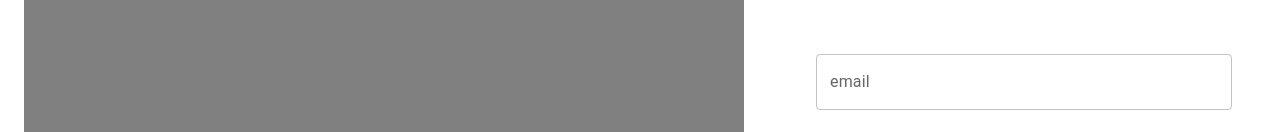
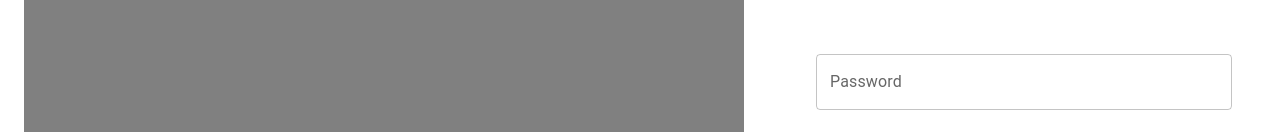
Before and after one commit to RickBm400/next-people-dictionary, a Next.js app: page /login in a window 1280 px wide. Shown: the part 227-359 px from the top of the page. Built offline with nearby package versions, Linux system fonts and the light colour scheme.

Commit message:
feat: reformat login credentials

```diff
--- a/app/_globalComponents/textField.tsx
+++ b/app/_globalComponents/textField.tsx
@@ -13,6 +13,7 @@ interface props {
   value: string;
   label: String;
   type: string;
+  name: string;
   handler: any;
   variant?: "standard" | "outlined" | "filled";
 }
@@ -39,8 +40,7 @@ function eyeButton(
             onMouseDown={handleMouseDownPassword}
             aria-label="toggle password visibility"
             edge="end"
-            onClick={handler}
-          >
+            onClick={handler}>
             {iconSwitch ? <Visibility /> : <VisibilityOff />}
           </IconButton>
         </InputAdornment>
@@ -56,6 +56,7 @@ function eyeButton(
 export default function TextFieldComp({
   value,
   label,
+  name,
   type = "text",
   handler,
   variant = "outlined",
@@ -71,13 +72,13 @@ export default function TextFieldComp({
         label={`${label}`}
         variant={`${variant}`}
         value={value}
+        name={name}
         onChange={handler}
         InputProps={{
           endAdornment: eyeButton(type, passwordEye, () =>
             setPasswordEye((val) => !val)
           ),
-        }}
-      ></TextField>
+        }}></TextField>
     </FormControl>
   );
 }
--- a/app/login/page.tsx
+++ b/app/login/page.tsx
@@ -6,15 +6,38 @@ import TexFieldComps from "@/_globalComponents/textField";
 import "./login.sass";
 
 export default function Login() {
-  const [email, setEmail] = useState("");
-  const [password, setPassword] = useState("");
+  interface typenvalue {
+    type: string;
+    value: string;
+  }
+  const [loginCredentials, setLoginCredentials] = useState<
+    Record<string, typenvalue>
+  >({
+    email: {
+      type: "email",
+      value: "",
+    },
+    password: {
+      type: "password",
+      value: "",
+    },
+  });
 
-  const handleEmail = (event: React.ChangeEvent<HTMLInputElement>) => {
-    setEmail(event.target.value);
-  };
+  function getArrayOfCredentials(array: object): Array<string> {
+    return Object.keys(array);
+  }
 
-  const handlePassword = (event: React.ChangeEvent<HTMLInputElement>) => {
-    setPassword(event.target.value);
+  const loginCredentialHandler = (
+    event: React.ChangeEvent<HTMLInputElement>
+  ) => {
+    const { name, value } = event.target;
+    setLoginCredentials((prevCredentials) => ({
+      ...prevCredentials,
+      [name]: {
+        ...prevCredentials[name],
+        value: value,
+      },
+    }));
   };
 
   async function _login() {
@@ -31,8 +54,7 @@ export default function Login() {
           <div className="login__info-background-title">
             <h1
               className={`${michroma.className}`}
-              style={{ fontWeight: "700" }}
-            >
+              style={{ fontWeight: "700" }}>
               Login
             </h1>
             <div className="corner-1"></div>
@@ -49,28 +71,22 @@ export default function Login() {
                 autoComplete="off"
                 item
                 xs={12}
-                className="space-y-6"
-              >
-                <TexFieldComps
-                  value={email}
-                  label="email"
-                  type="email"
-                  handler={handleEmail}
-                ></TexFieldComps>
-                <TexFieldComps
-                  value={password}
-                  label="Password"
-                  type="password"
-                  handler={handlePassword}
-                ></TexFieldComps>
+                className="space-y-6">
+                {getArrayOfCredentials(loginCredentials).map((field) => (
+                  <TexFieldComps
+                    value={loginCredentials[field].value}
+                    label="Password"
+                    name={field}
+                    type={loginCredentials[field].type}
+                    handler={loginCredentialHandler}></TexFieldComps>
+                ))}
                 <Button
                   fullWidth
                   variant="contained"
                   disableElevation
                   onClick={_login}
                   className={`${inter.className} capitalize font-[700]`}
-                  style={{ fontWeight: "800", backgroundColor: "#cccccc" }}
-                >
+                  style={{ fontWeight: "800", backgroundColor: "#cccccc" }}>
                   Login
                 </Button>
                 <div className="flex justify-between">
```
Also changed, not shown: 1 other file (tests, documents, lock files or other folders).
